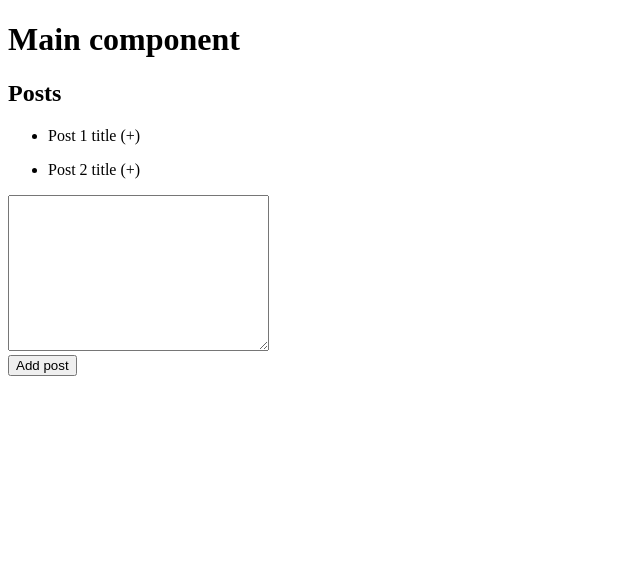
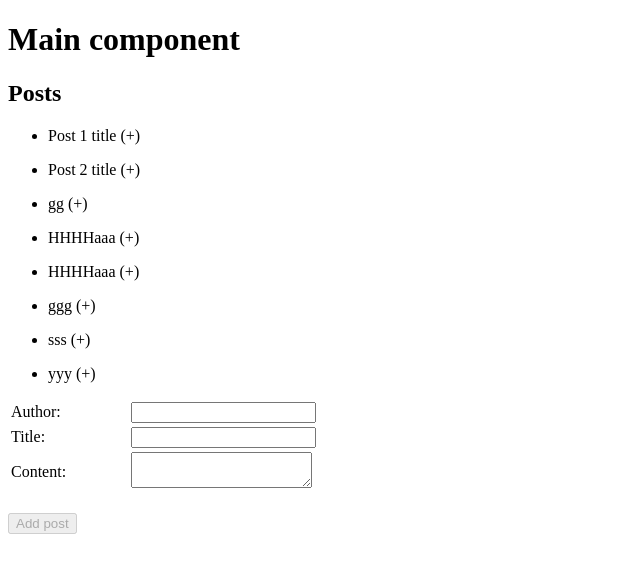
Before and after one commit to vherever/ngx-crud-app, an Angular app: page / in a window 1280 px wide. Shown: the top 572 px of the page, without its empty margins (0-640 px from the left). Built offline with nearby package versions, Linux system fonts and the light colour scheme; data requests are answered from the project's data file.

Commit message:
Add post

```diff
--- a/db.json
+++ b/db.json
@@ -11,6 +11,40 @@
       "title": "Post 2 title",
       "body": "Body content",
       "author": "Author 2"
+    },
+    {
+      "author": "ff",
+      "title": "gg",
+      "body": "hh",
+      "id": 3
+    },
+    {
+      "title": "HHHHaaa",
+      "body": "ffffa as s dasd",
+      "id": 4
+    },
+    {
+      "title": "HHHHaaa",
+      "body": "ffffa as s dasd",
+      "id": 5
+    },
+    {
+      "title": "ggg",
+      "body": "fff",
+      "author": "hhh",
+      "id": 6
+    },
+    {
+      "author": "ggg",
+      "title": "sss",
+      "body": "bbb",
+      "id": 7
+    },
+    {
+      "author": "ttt",
+      "title": "yyy",
+      "body": "uuu",
+      "id": 8
     }
   ],
   "comments": [
--- a/src/app/app.component.ts
+++ b/src/app/app.component.ts
@@ -13,8 +13,6 @@ export class AppComponent implements OnInit {
   public posts: any[];
 
   ngOnInit() {
-    console.log('main init');
-
     this.dmService.getPosts().subscribe((res: any) => {
       this.posts = res;
     });
--- a/src/app/app.module.ts
+++ b/src/app/app.module.ts
@@ -12,6 +12,7 @@ import { AddCommentComponent } from './components/comments/add-comment/add-comme
 import {AjaxService} from './services/ajax.service';
 import {DataManagerService} from './services/data-manager.service';
 import {HttpClientModule} from '@angular/common/http';
+import {ReactiveFormsModule, FormsModule} from '@angular/forms';
 
 
 @NgModule({
@@ -26,7 +27,9 @@ import {HttpClientModule} from '@angular/common/http';
   ],
   imports: [
     BrowserModule,
-    HttpClientModule
+    HttpClientModule,
+    FormsModule,
+    ReactiveFormsModule
   ],
   providers: [
     AjaxService,
--- a/src/app/components/posts/add-post/add-post.component.html
+++ b/src/app/components/posts/add-post/add-post.component.html
@@ -1,2 +1,35 @@
-<textarea name="" id="" cols="30" rows="10"></textarea><br>
-<button>Add post</button>
+<form [formGroup]="postGroup">
+<table width="400px">
+  <tbody>
+  <tr>
+    <td width="30%">
+      <label for="author">Author:</label>
+    </td>
+    <td width="70%">
+      <input type="text" id="author" formControlName="author">
+      <div *ngIf="author.invalid && author.touched">This field is required.</div>
+    </td>
+  </tr>
+  <tr>
+    <td>
+      <label for="title">Title:</label>
+    </td>
+    <td>
+      <input type="text" id="title" formControlName="title">
+      <div *ngIf="title.invalid && title.touched">This field is required.</div>
+    </td>
+  </tr>
+  <tr>
+    <td>
+      <label for="description">Content:</label>
+    </td>
+    <td>
+      <textarea id="description" formControlName="body"></textarea>
+      <div *ngIf="body.invalid && body.touched">This field is required.</div>
+    </td>
+  </tr>
+  </tbody>
+</table>
+<br>
+<button (click)="addPostClick($event)" [disabled] = "!postGroup.valid">Add post</button>
+</form>
--- a/src/app/components/posts/add-post/add-post.component.ts
+++ b/src/app/components/posts/add-post/add-post.component.ts
@@ -1,4 +1,7 @@
 import { Component, OnInit } from '@angular/core';
+import {FormControl, FormGroup, Validators} from '@angular/forms';
+import {Post} from '../../../models/post';
+import {DataManagerService} from '../../../services/data-manager.service';
 
 @Component({
   selector: 'app-add-post',
@@ -6,10 +9,29 @@ import { Component, OnInit } from '@angular/core';
   styleUrls: ['./add-post.component.css']
 })
 export class AddPostComponent implements OnInit {
+  public postGroup: FormGroup;
+  private post: Post;
 
-  constructor() { }
+  constructor(private dmService: DataManagerService) {
+  }
+
+  addPostClick(event: Event): void {
+    if (this.postGroup.valid) {
+      this.post = this.postGroup.value;
+      this.dmService.addPost(this.post);
+    }
+  }
+
+  get author() { return this.postGroup.get('author'); }
+  get title() { return this.postGroup.get('title'); }
+  get body() { return this.postGroup.get('body'); }
 
   ngOnInit() {
+    this.postGroup = new FormGroup({
+      author: new FormControl('', Validators.required),
+      title: new FormControl('', Validators.required),
+      body: new FormControl('', Validators.required)
+    });
   }
 
 }
--- a/src/app/services/ajax.service.ts
+++ b/src/app/services/ajax.service.ts
@@ -1,5 +1,6 @@
 import { Injectable } from '@angular/core';
 import {HttpClient} from '@angular/common/http';
+import {Observable} from 'rxjs/Observable';
 
 @Injectable()
 export class AjaxService {
@@ -10,4 +11,8 @@ export class AjaxService {
     return this.http.get(url);
   }
 
+  post(url: string, data: any): Observable<any> {
+    return this.http.post(url, data);
+  }
+
 }
--- a/src/app/services/data-manager.service.ts
+++ b/src/app/services/data-manager.service.ts
@@ -10,4 +10,12 @@ export class DataManagerService {
     console.log('dd', this.ajaxService.get('http://localhost:3000/posts'));
     return this.ajaxService.get('http://localhost:3000/posts');
   }
+
+  public addPost(data: any) {
+    console.log('data', data);
+    return this.ajaxService.post('http://localhost:3000/posts', data)
+      .subscribe(res => {
+        console.log('res', res);
+      });
+  }
 }
```
